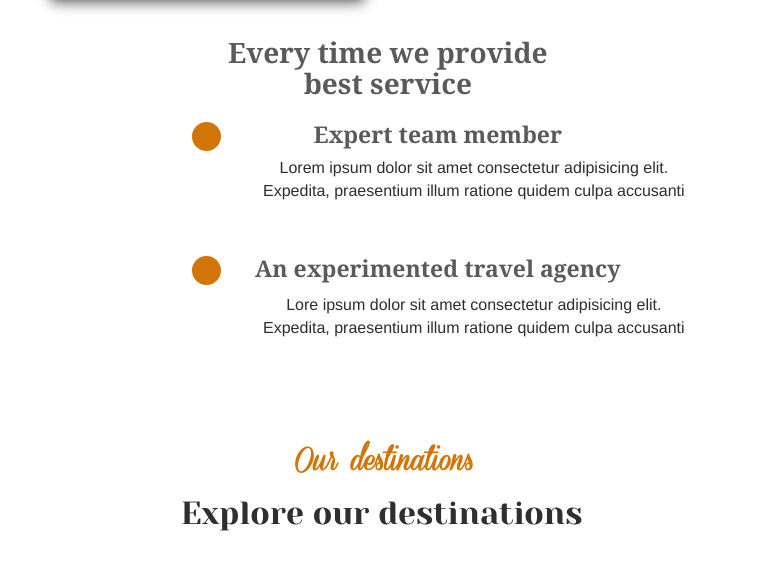
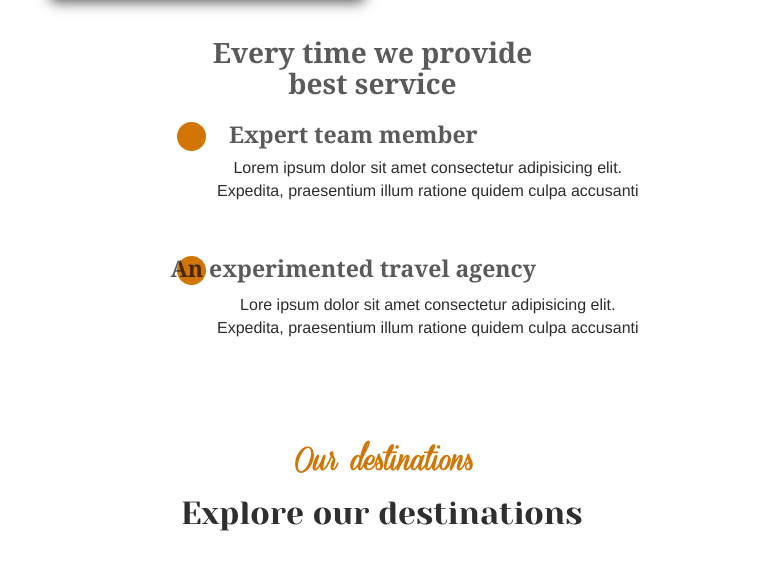
Before and after one commit to Johan025/madagascar-visit, a website: page index.html in a window 768 px wide. Shown: the part 2223-2803 px from the top of the page. Drawn offline with nearby package versions, Linux system fonts and the light colour scheme.

Commit message:
Add files via upload

```diff
--- a/styles.css
+++ b/styles.css
@@ -1244,7 +1244,7 @@ body {
   .reason {
     position: relative;
     top: 56rem;
-    left: 17vw;
+    left: 15vw;
     width: 50vw;
     display: block;
   }
@@ -1273,7 +1273,7 @@ body {
   .reason .item div h1 {
     font-size: 23px;
     position: relative;
-    left: 7vw;
+    left: -2vw;
     top: 0rem;
     font-family: Cambria, Cochin, Georgia, Times, "Times New Roman", serif;
   }
@@ -1281,7 +1281,7 @@ body {
     width: 55vw;
     font-size: 16px;
     position: absolute;
-    left: 17.2vw;
+    left: 13.2vw;
     top: 12rem;
     color: rgb(45, 45, 45);
   }
```
